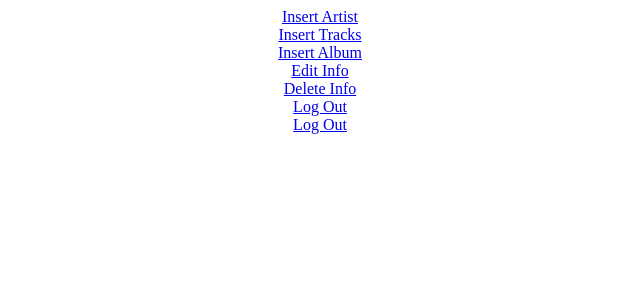
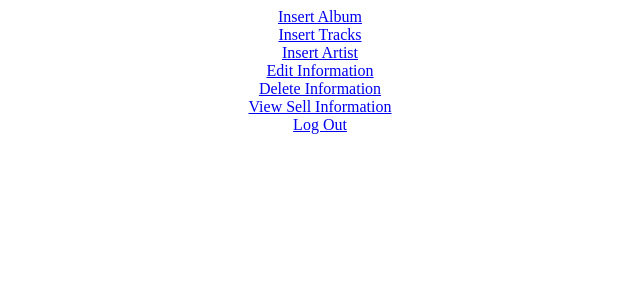
Before and after one commit to sid-ara-tan/GitCi, a CodeIgniter app: the page made by application/views/admin_page.php in a window 1280 px wide. Shown: the top 300 px of the page, without its empty margins (320-960 px from the left). Run offline with CodeIgniter, Linux system fonts and the light colour scheme.

Commit message:
admin page updated with link

```diff
--- a/application/views/admin_page.php
+++ b/application/views/admin_page.php
@@ -2,22 +2,24 @@
     <body>
 
         <div align="center">
-            <?php echo anchor('adminarea/insert_artist', "Insert Artist"); ?>
+            <?php echo anchor('adminarea/insert_album', "Insert Album"); ?>
         </div>
         <div align="center">
             <?php echo anchor('adminarea/insert_track', "Insert Tracks"); ?>
         </div>
         <div align="center">
-            <?php echo anchor('adminarea/insert_album', "Insert Album"); ?>
+            <?php echo anchor('adminarea/insert_artist', "Insert Artist"); ?>
+        </div>
+
+
+        <div align="center">
+            <?php echo anchor('adminarea/edit_info', "Edit Information"); ?>
         </div>
         <div align="center">
-            <?php echo anchor('adminarea/edit_info', "Edit Info"); ?>
+            <?php echo anchor('adminarea/delete_info', "Delete Information"); ?>
         </div>
         <div align="center">
-            <?php echo anchor('adminarea/delete_info', "Delete Info"); ?>
-        </div>
-        <div align="center">
-            <?php echo anchor('adminarea/view_sell_info', "Log Out"); ?>
+            <?php echo anchor('adminarea/view_sell_info', "View Sell Information"); ?>
         </div>
         <div align="center">
             <?php echo anchor('authenticate/logout', "Log Out"); ?>
```
